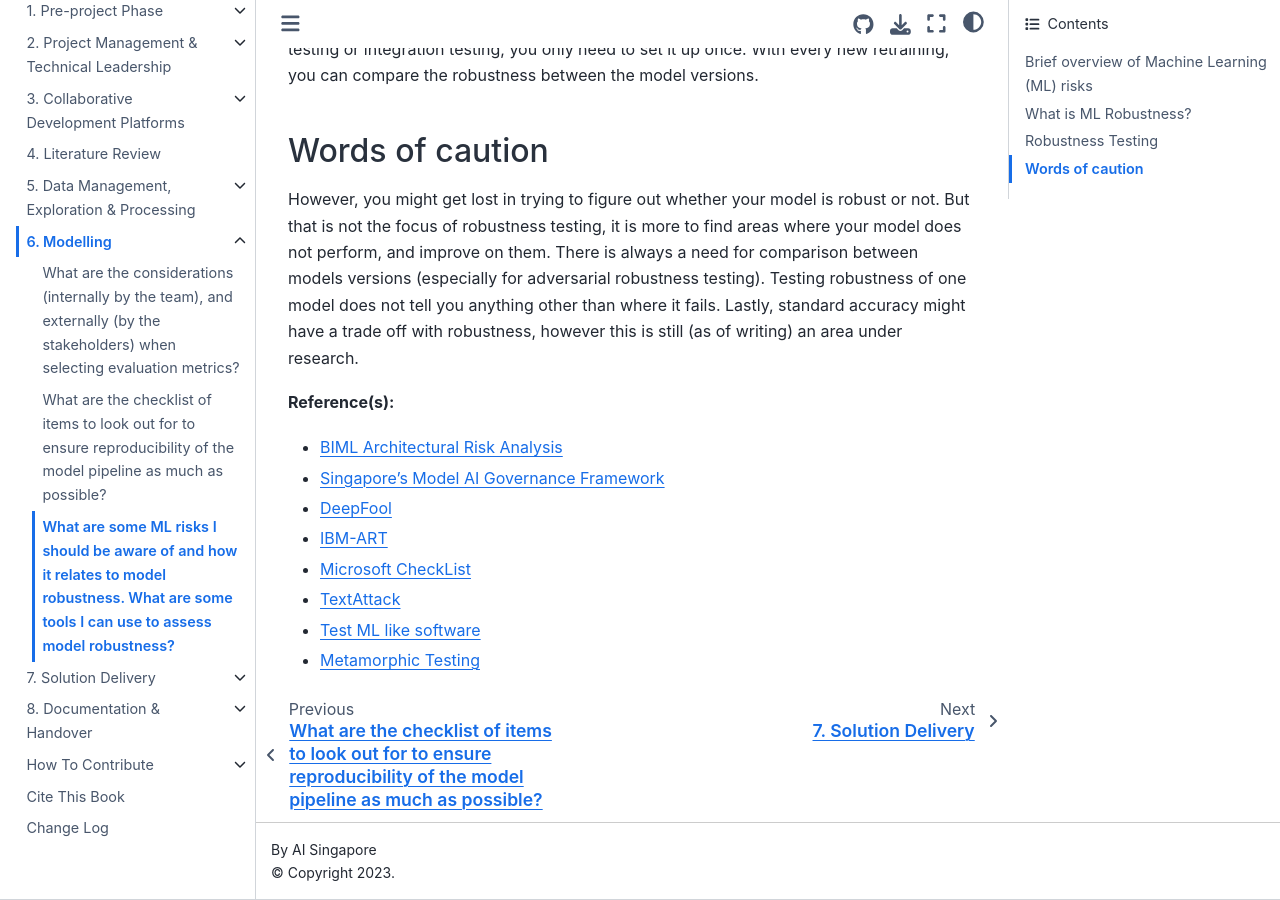
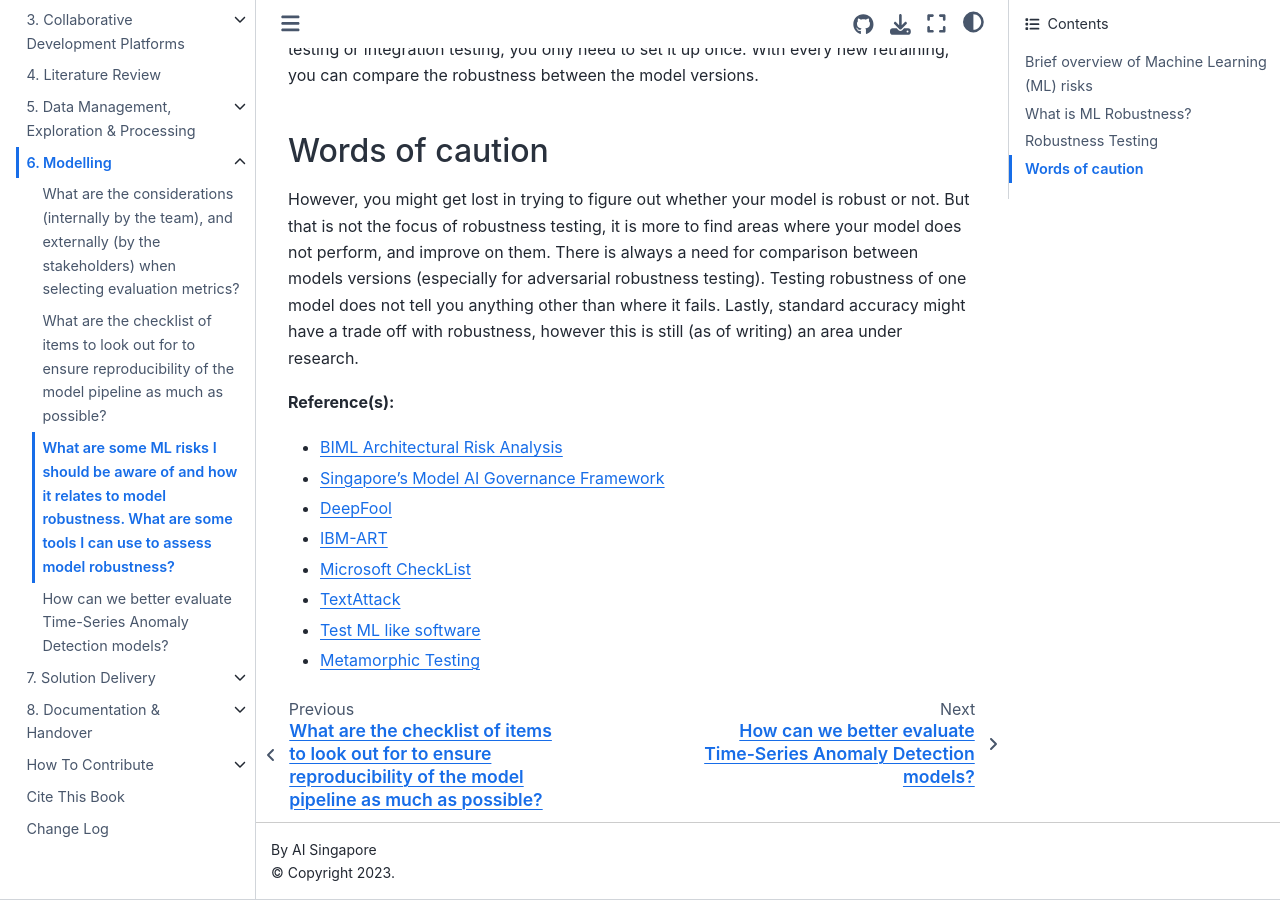
Before and after one commit to aisingapore/ai-practitioner-handbook, a Jupyter Book: the page built from book/6-modelling/ml-risks-and-robustness.md, in a window 1280 px wide and 900 px high, scrolled down 2693 px. Built offline with Jupyter Book 1.0.4 settings and Sphinx 7.4.7 and the Sphinx Book theme 1.1.4, drawn with Linux system fonts in a browser that asks for light colours.

Commit message:
added section to TOC and added headline to evaluating-tsad.md

```diff
--- a/_toc.yml
+++ b/_toc.yml
@@ -44,7 +44,7 @@ chapters:
   - file: book/6-modelling/eval-metrics
   - file: book/6-modelling/model-reproducibility
   - file: book/6-modelling/ml-risks-and-robustness
-  # - file:
+  - file: book/6-modelling/evaluating-tsad
 # ===== 7. Solution Delivery ========================================
 - file: book/7-solution-delivery/overview
   sections:
--- /dev/null
+++ b/book/6-modelling/evaluating-tsad.md
@@ -0,0 +1,3 @@
+# How can we better evaluate Time-Series Anomaly Detection models?
+
+Contributor(s): Andy Ong, AI Engineer
```
